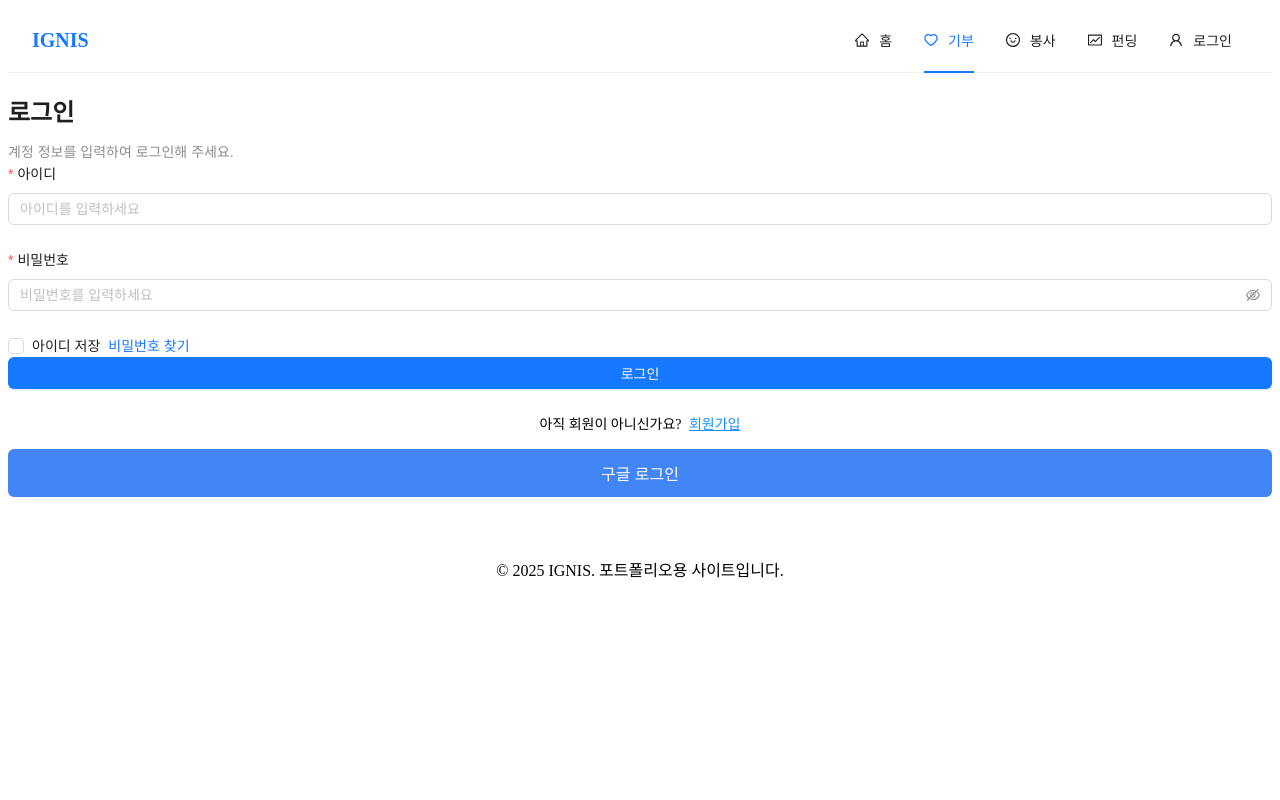
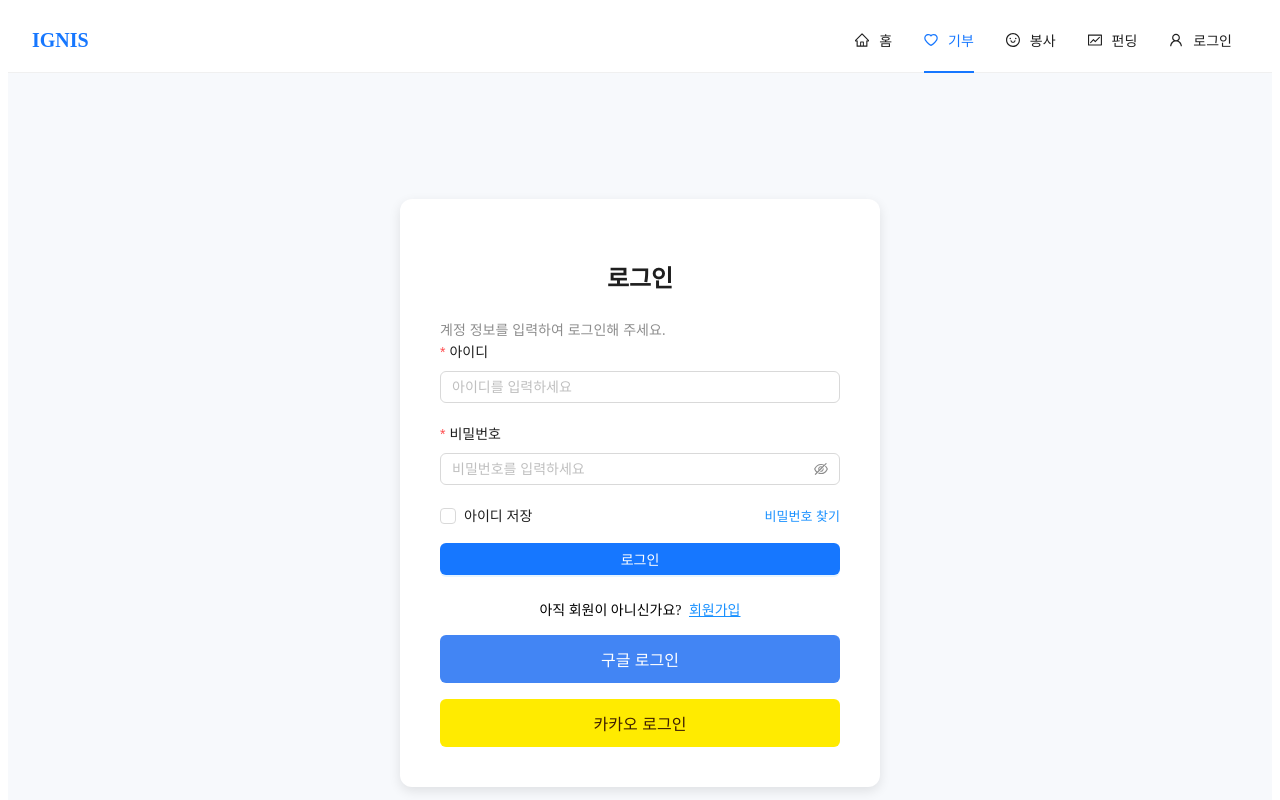
Before and after one commit to SeolKey/Ignis, a React (Vite) app in the folder ignis-frontend/: page /login in a window 1280 px wide. Shown: the top 800 px of the page. Built offline with nearby package versions, Linux system fonts and the light colour scheme.

Commit message:
2025.08.08 구글&카카오 로그인
구글 로그인 문제는 해결
카카오 진행중

문제: 구글 로그인후 백앤드에는 세션(아이디)값이 저장되는데 프론트가 세션을 못읽어옴

```diff
--- a/ignis-frontend/package.json
+++ b/ignis-frontend/package.json
@@ -25,5 +25,6 @@
     "eslint-plugin-react-refresh": "^0.4.20",
     "globals": "^16.2.0",
     "vite": "^7.0.0"
-  }
+  },
+  "proxy": "http://localhost:80"
 }
--- a/ignis-frontend/src/App.jsx
+++ b/ignis-frontend/src/App.jsx
@@ -5,6 +5,7 @@ import DonationCreate from './pages/DonationCreate';
 import PaymentPage from './pages/PaymentPage';
 import LoginPage from './pages/LoginPage';
 import SignupPage from './pages/SignupPage';
+import DonationList from './pages/DonationList';
 
 function App() {
   return (
@@ -17,6 +18,7 @@ function App() {
         <Route path="/login" element={<LoginPage />} />
         <Route path="/signup" element={<SignupPage />} />
         <Route path="/donation/:id" element={<DonationDetail />} />
+        <Route path='/donation-list' element={<DonationList />} />
       </Routes>
     </Router>
   );
--- a/ignis-frontend/src/components/Header.jsx
+++ b/ignis-frontend/src/components/Header.jsx
@@ -17,16 +17,17 @@ const DonationHeader = () => {
   const [username, setUsername] = useState(null);
 
   useEffect(() => {
-    const storedUsername = localStorage.getItem('username');
+    // 세션에서 사용자 이름 가져오기
+    const storedUsername = sessionStorage.getItem('userName');
     if (storedUsername) {
-      setUsername(storedUsername);
+      setUsername(storedUsername);  // 상태에 사용자 이름 저장
     }
-  }, []);
+  }, []);  // 빈 배열을 넣어 한 번만 실행되도록 설정
 
   const handleLogout = () => {
-    localStorage.removeItem('username');
-    setUsername(null);
-    navigate('/login');
+    sessionStorage.removeItem('userName'); // 로그아웃 시 사용자 정보 삭제
+    setUsername(null); // 상태 초기화
+    navigate('/login'); // 로그인 페이지로 리디렉션
   };
 
   return (
@@ -41,18 +42,10 @@ const DonationHeader = () => {
         defaultSelectedKeys={['donation']}
         className="donation-menu"
       >
-        <Menu.Item key="home" icon={<HomeOutlined />}>
-          <Link to="/">홈</Link>
-        </Menu.Item>
-        <Menu.Item key="donation" icon={<HeartOutlined />}>
-          <Link to="/donation/donation-list-view">기부</Link>
-        </Menu.Item>
-        <Menu.Item key="volunteer" icon={<SmileOutlined />}>
-          <Link to="/volunteer/volunteer-list-view">봉사</Link>
-        </Menu.Item>
-        <Menu.Item key="funding" icon={<FundOutlined />}>
-          <Link to="/funding/funding-list-view">펀딩</Link>
-        </Menu.Item>
+        <Menu.Item key="home" icon={<HomeOutlined />}><Link to="/">홈</Link></Menu.Item>
+        <Menu.Item key="donation" icon={<HeartOutlined />}><Link to="/donation/donation-list-view">기부</Link></Menu.Item>
+        <Menu.Item key="volunteer" icon={<SmileOutlined />}><Link to="/volunteer/volunteer-list-view">봉사</Link></Menu.Item>
+        <Menu.Item key="funding" icon={<FundOutlined />}><Link to="/funding/funding-list-view">펀딩</Link></Menu.Item>
 
         {username ? (
           <>
@@ -64,9 +57,7 @@ const DonationHeader = () => {
             </Menu.Item>
           </>
         ) : (
-          <Menu.Item key="login" icon={<UserOutlined />}>
-            <Link to="/login">로그인</Link>
-          </Menu.Item>
+          <Menu.Item key="login" icon={<UserOutlined />}><Link to="/login">로그인</Link></Menu.Item>
         )}
       </Menu>
     </Header>
--- a/ignis-frontend/src/pages/LoginPage.jsx
+++ b/ignis-frontend/src/pages/LoginPage.jsx
@@ -1,12 +1,27 @@
-import React from 'react';
+import React, { useEffect } from 'react';
 import { Form, Input, Button, Checkbox, Typography } from 'antd';
-import { Link } from 'react-router-dom';
-import Layout from '../components/Layout'; // Layout 컴포넌트 불러오기
-import '../styles/LoginPage.css';  // 스타일 불러오기
+import { Link, useNavigate } from 'react-router-dom';  // useNavigate import
+import Layout from '../components/Layout';
+import '../styles/LoginPage.css';
 
 const { Title, Text } = Typography;
 
 const LoginPage = () => {
+  const navigate = useNavigate();  // navigate 사용
+
+  useEffect(() => {
+    // 카카오 SDK 로드
+    const script = document.createElement('script');
+    script.src = 'https://developers.kakao.com/sdk/js/kakao.min.js';
+    script.async = true;
+    document.body.appendChild(script);
+
+    script.onload = () => {
+      // 카카오 SDK 초기화
+      window.Kakao.init('YOUR_KAKAO_APP_KEY');
+    };
+  }, []);
+
   const onFinish = async (values) => {
     try {
       const form = new URLSearchParams();
@@ -27,7 +42,7 @@ const LoginPage = () => {
 
       if (data.result === '성공') {
         localStorage.setItem('username', data.username);
-        window.location.href = '/';
+        navigate('/');  // 로그인 성공 후 홈으로 리디렉션
       } else {
         alert("로그인 실패: " + data.error_message);
       }
@@ -38,8 +53,38 @@ const LoginPage = () => {
   };
 
   const handleGoogleLogin = () => {
-    // 구글 로그인 버튼 클릭 시, Spring Security의 구글 로그인 경로로 리디렉션
-    window.location.href = '/oauth2/authorization/google';
+    window.location.href = 'http://localhost:80/oauth2/authorization/google';  // 구글 로그인 리디렉션
+  };
+
+  const handleKakaoLogin = () => {
+    window.Kakao.Auth.login({
+      success: (authObj) => {
+        console.log(authObj);
+        fetch('/user/kakao-login', {
+          method: 'POST',
+          headers: {
+            'Content-Type': 'application/json',
+          },
+          body: JSON.stringify({
+            accessToken: authObj.access_token,
+          }),
+        })
+          .then(response => response.json())
+          .then(data => {
+            if (data.result === '성공') {
+              navigate('/');  // 카카오 로그인 후 홈으로 리디렉션
+            } else {
+              alert('로그인 실패');
+            }
+          })
+          .catch(error => {
+            console.error('로그인 오류:', error);
+          });
+      },
+      fail: (err) => {
+        console.error(err);
+      },
+    });
   };
 
   return (
@@ -54,16 +99,14 @@ const LoginPage = () => {
             <Form.Item
               label="아이디"
               name="username"
-              rules={[{ required: true, message: '아이디를 입력해 주세요.' }]}
-            >
+              rules={[{ required: true, message: '아이디를 입력해 주세요.' }]}>
               <Input placeholder="아이디를 입력하세요" />
             </Form.Item>
 
             <Form.Item
               label="비밀번호"
               name="password"
-              rules={[{ required: true, message: '비밀번호를 입력해 주세요.' }]}
-            >
+              rules={[{ required: true, message: '비밀번호를 입력해 주세요.' }]}>
               <Input.Password placeholder="비밀번호를 입력하세요" />
             </Form.Item>
 
@@ -94,6 +137,13 @@ const LoginPage = () => {
               구글 로그인
             </button>
           </div>
+
+          {/* 카카오 로그인 버튼 */}
+          <div className="kakao-login-btn">
+            <button onClick={handleKakaoLogin} className="kakao-btn">
+              카카오 로그인
+            </button>
+          </div>
         </div>
       </div>
     </Layout>
--- /dev/null
+++ b/ignis-frontend/src/styles/DonationList.css
@@ -0,0 +1,16 @@
+.donation-box {
+  border: 1px solid #ccc;
+  padding: 12px;
+  margin-bottom: 16px;
+  border-radius: 6px;
+}
+.donation-title-link {
+  font-size: 18px;
+  font-weight: bold;
+  text-decoration: none;
+  color: black;
+}
+.donation-title-link:hover {
+  color: #2a7ae2;
+  text-decoration: underline;
+}
--- a/ignis-frontend/src/styles/LoginPage.css
+++ b/ignis-frontend/src/styles/LoginPage.css
@@ -1,6 +1,61 @@
+/* 로그인 페이지 레이아웃 */
+.login-wrapper {
+  display: flex;
+  justify-content: center;
+  align-items: center;
+  min-height: 100vh;
+  background-color: #f7f9fc;
+  padding: 20px;
+}
+
+.login-container {
+  background-color: white;
+  padding: 40px;
+  border-radius: 12px;
+  box-shadow: 0 4px 12px rgba(0, 0, 0, 0.1);
+  width: 100%;
+  max-width: 400px;
+}
+
+.login-container h3 {
+  margin-bottom: 24px;
+  font-size: 24px;
+  text-align: center;
+}
+
+.login-form .ant-form-item {
+  margin-bottom: 20px;
+}
+
+.login-options {
+  display: flex;
+  justify-content: space-between;
+  align-items: center;
+  margin-bottom: 16px;
+}
+
+.find-password {
+  font-size: 13px;
+  color: #1890ff;
+}
+
+.signup-text {
+  margin-top: 24px;
+  text-align: center;
+  font-size: 14px;
+}
+
+.signup-text a {
+  color: #1890ff;
+  font-weight: 500;
+  margin-left: 4px;
+}
+
+/* 구글 로그인 버튼 */
 .google-login-btn {
-  display: block;
-  margin-top: 16px; /* 구글 로그인 버튼과 로그인 폼 간의 간격 */
+  display: flex;
+  justify-content: center;
+  margin-top: 16px;
 }
 
 .google-btn {
@@ -17,3 +72,25 @@
 .google-btn:hover {
   background-color: #357ae8;
 }
+
+/* 카카오 로그인 버튼 */
+.kakao-login-btn {
+  display: flex;
+  justify-content: center;
+  margin-top: 16px;
+}
+
+.kakao-btn {
+  width: 100%;
+  padding: 12px;
+  background-color: #ffeb00;
+  color: #3e1e02;
+  border: none;
+  border-radius: 6px;
+  font-size: 16px;
+  cursor: pointer;
+}
+
+.kakao-btn:hover {
+  background-color: #f0c600;
+}
```
Also changed, not shown: 2 other files (tests, documents, lock files or other folders).
